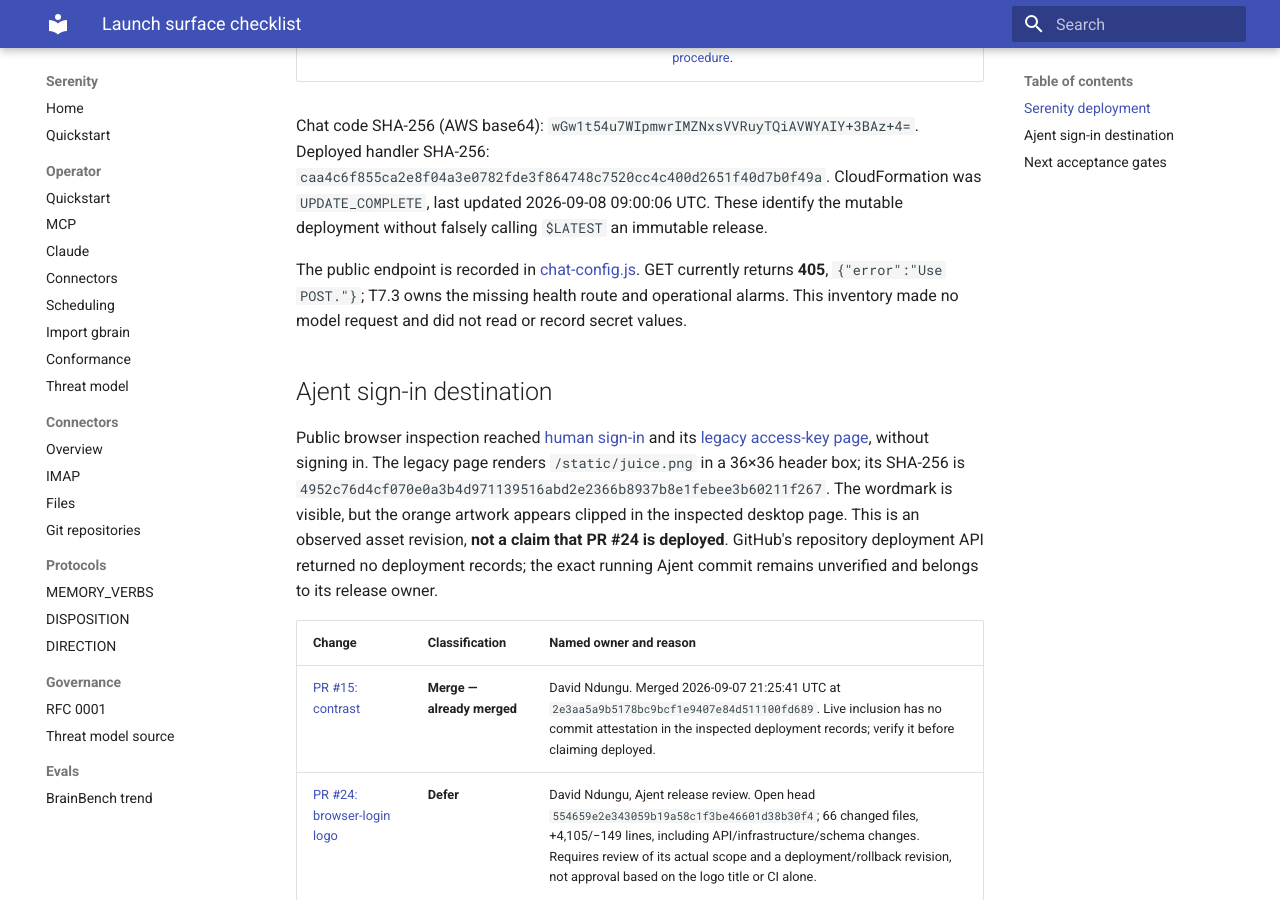
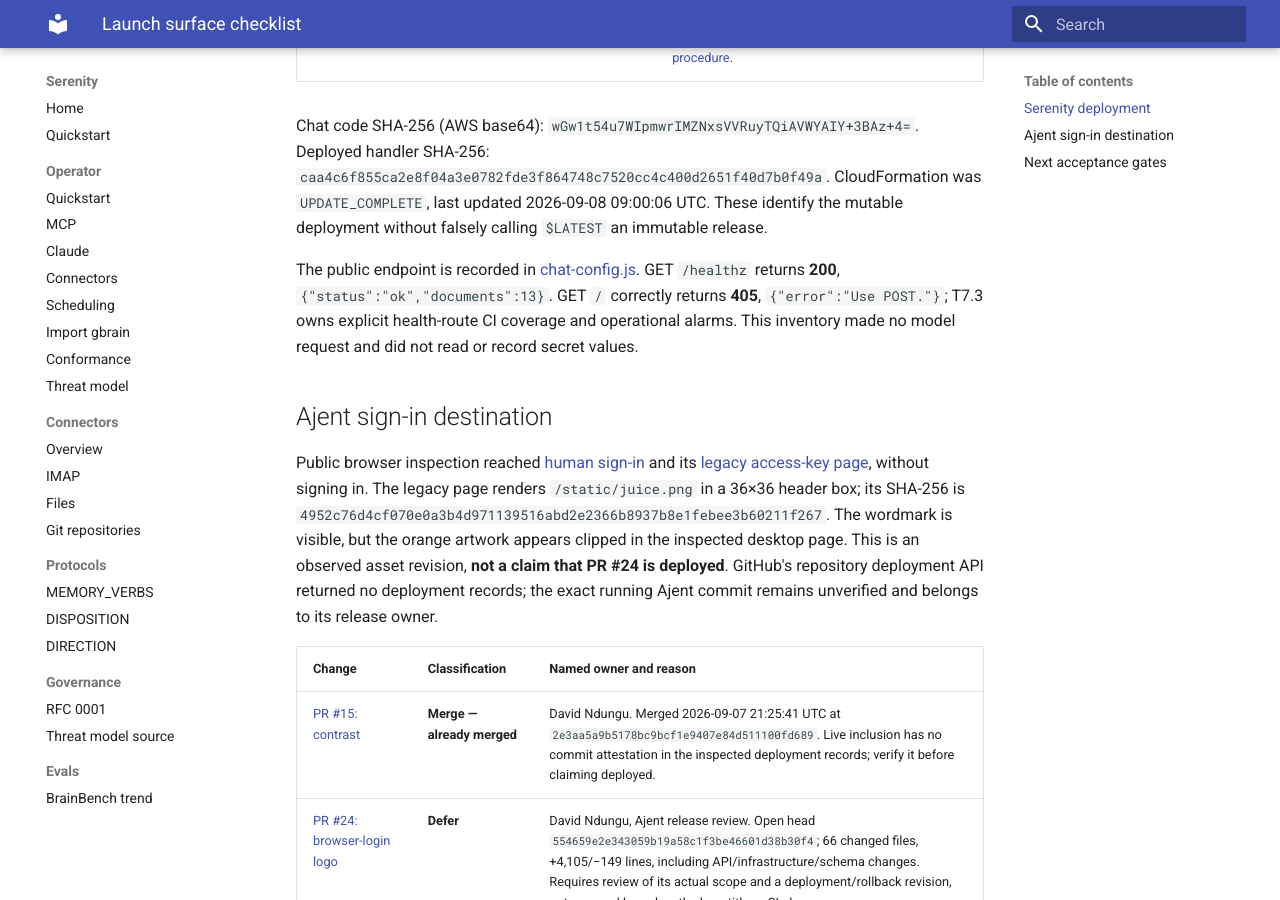
Before and after one commit to sirerun/serenity, an MkDocs documentation site: the page built from docs/launch/checklist.md, in a window 1280 px wide and 900 px high, scrolled down 878 px. Built offline with MkDocs 1.6.1 and Material for MkDocs 9.7.7, drawn with Linux system fonts in a browser that asks for light colours.

Commit message:
docs: verify the deployed health endpoint at its actual route

```diff
--- a/docs/launch/checklist.md
+++ b/docs/launch/checklist.md
@@ -13,7 +13,7 @@
 
 Chat code SHA-256 (AWS base64): `wGw1t54u7WIpmwrIMZNxsVVRuyTQiAVWYAIY+3BAz+4=`. Deployed handler SHA-256: `caa4c6f855ca2e8f04a3e0782fde3f864748c7520cc4c400d2651f40d7b0f49a`. CloudFormation was `UPDATE_COMPLETE`, last updated 2026-09-08 09:00:06 UTC. These identify the mutable deployment without falsely calling `$LATEST` an immutable release.
 
-The public endpoint is recorded in [chat-config.js](https://github.com/sirerun/serenity/blob/58f58cfb78981b931a9cc7ddebb5d8f1f4140ba8/site/assets/chat-config.js). GET currently returns **405**, `{"error":"Use POST."}`; T7.3 owns the missing health route and operational alarms. This inventory made no model request and did not read or record secret values.
+The public endpoint is recorded in [chat-config.js](https://github.com/sirerun/serenity/blob/58f58cfb78981b931a9cc7ddebb5d8f1f4140ba8/site/assets/chat-config.js). GET `/healthz` returns **200**, `{"status":"ok","documents":13}`. GET `/` correctly returns **405**, `{"error":"Use POST."}`; T7.3 owns explicit health-route CI coverage and operational alarms. This inventory made no model request and did not read or record secret values.
 
 ## Ajent sign-in destination
 
```
Also changed, not shown: docs/plans/E7-launch-polish.md (+1 -1 lines), docs/roadmap.md (+1 -1 lines).
